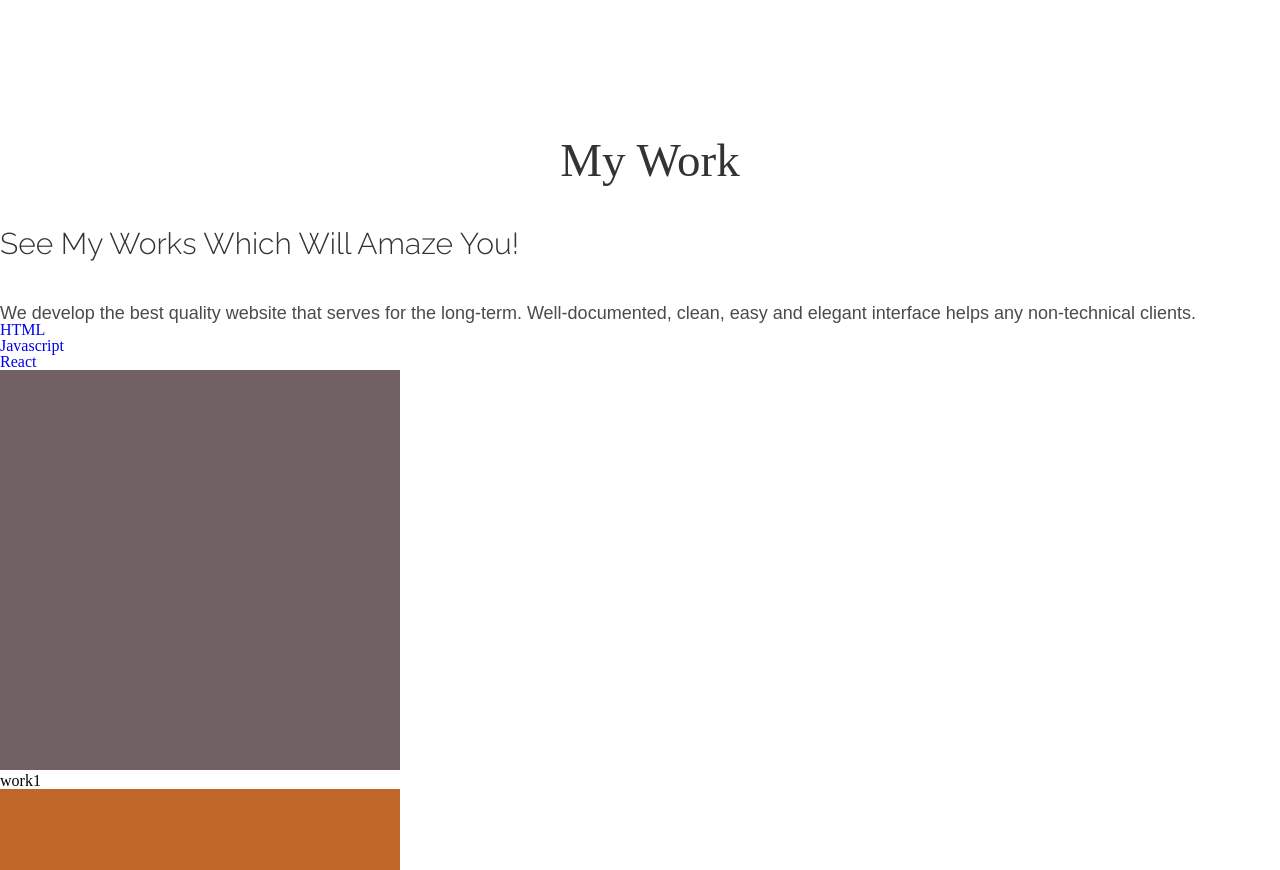
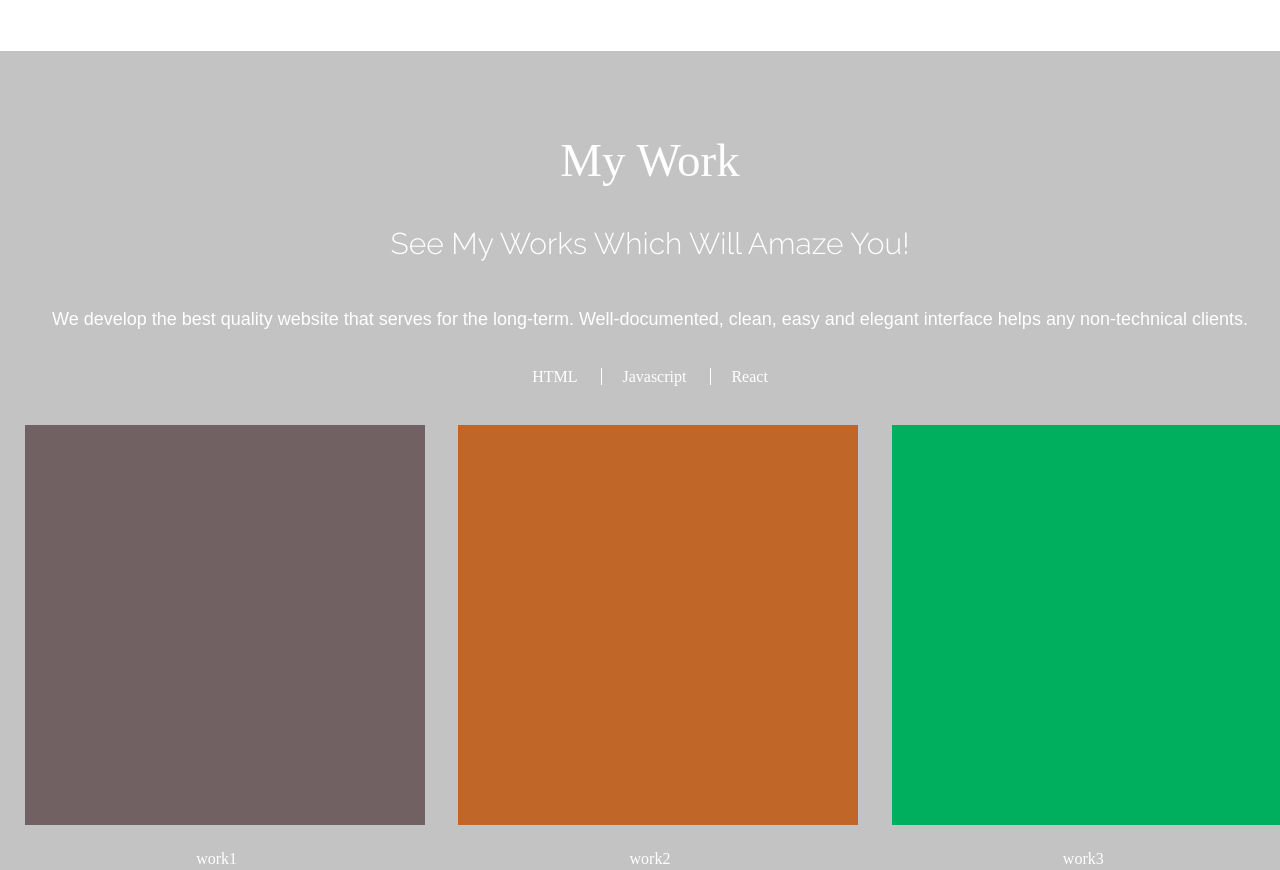
Before and after one commit to amhaaa/test05, a website built with Parcel: page index2.html in a window 1280 px wide. Shown: the part 1860-2730 px from the top of the page. Built offline with nearby package versions, Linux system fonts and the light colour scheme.

Commit message:
box04 end

```diff
--- a/css/index.css
+++ b/css/index.css
@@ -214,4 +214,82 @@ margin: 0 auto}
 
 
 /* box04 */
-#box04{}
+/* #box04{
+    background-color: #999;
+}
+
+#box04>div{
+    text-align: center;
+}
+
+#box04>div>.title{}
+#box04 p.text{
+    width:60%;
+}
+
+#box04 li{
+    display: inline;
+}
+
+#box04 {
+
+} */
+
+#box04{
+    background-color: #c3c3c3;
+    text-align: center;
+
+}
+
+#box04 h3{
+    color:#fff
+}
+
+#box04 div>.title{
+    color:#fff
+}
+#box04 div>.text{
+    line-height: 30px;
+    margin-bottom: 35px;
+    color:#fff
+}
+
+#box04 div>ul{
+    margin-bottom: 40px;
+    color:#fff
+}
+#box04 div>ul>li{
+    display:inline;
+    padding:0 20px;
+    border-left: 1px solid #fff;
+}
+#box04 div>ul>li:first-child{border-left: none;}
+#box04 div>ul>li>a{
+    color:#fff
+}
+
+#gallery{}
+#gallery #all{
+    display: flex;
+    flex-wrap: wrap;
+    justify-content: space-around;
+}
+#gallery figure{
+    /* width:33%; */
+    /* width:31% */
+    width:calc(33% - 46px);
+    margin-bottom: 46px;
+    color:#fff
+}
+
+#gallery figure>img{
+    margin-bottom: 23px;
+}
+
+#gallery .prev{
+    display:none
+}
+
+#gallery .next{
+    display:none
+}
```
